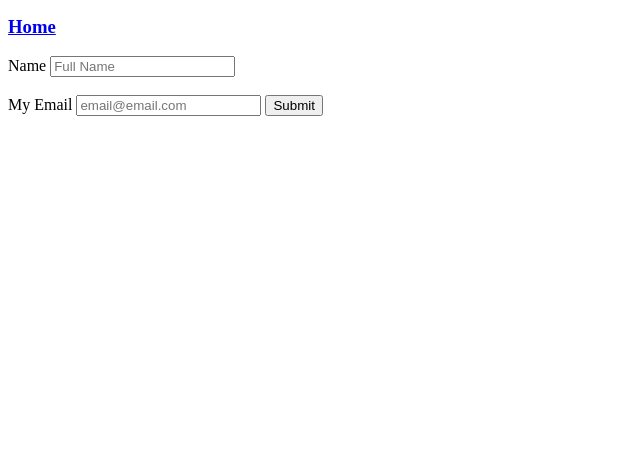
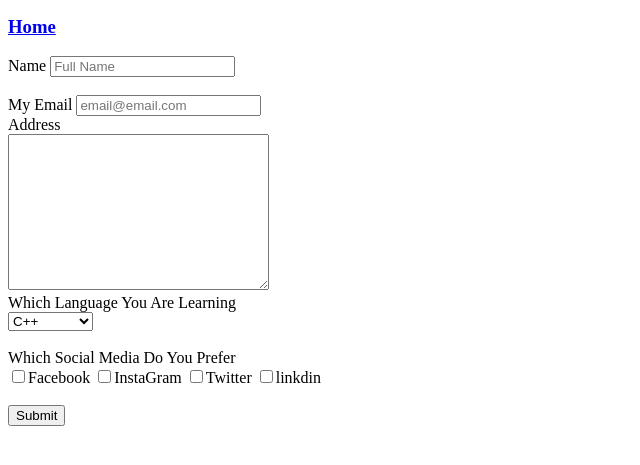
Before and after one commit to Rishav-Agawal/myRepo, a plain HTML site: page HC/MERN/html/03/contact/contact.html in a window 1280 px wide. Shown: the part 105-570 px from the top of the page, without its empty margins (0-640 px from the left). Drawn offline with Linux system fonts and the light colour scheme.

Commit message:
some modification in contact form

```diff
--- a/HC/MERN/html/03/contact/contact.html
+++ b/HC/MERN/html/03/contact/contact.html
@@ -15,12 +15,34 @@
       <form action="" method="post">
         <label for="fullname">Name</label>
         <input type="text" name="fullname" placeholder="Full Name" />
+        <br />
+        <br />
+        <label for="email">My Email</label>
+        <input type="email" name="email" placeholder="email@email.com" />
+        <br />
+        <label for="address">Address</label>
+        <br />
+        <textarea name="details" id="" cols="30" rows="10"></textarea>
+        <br />
+        <label for="languageUsed">Which Language You Are Learning</label>
+        <br />
+        <select name="Language" id="">
+          <option value="cpp">C++</option>
+          <option value="java">Java</option>
+          <option value="js">JavaScript</option>
+        </select>
+        <br />
+        <br>
+        <label for="socialmedia">Which Social Media Do You Prefer</label>
+        <br>
+        <input type="checkbox" name="Facebook" id="">Facebook
+        <input type="checkbox" name="Insta" id="">InstaGram
+        <input type="checkbox" name="Twitter" id="">Twitter
+        <input type="checkbox" name="linkdin" id="">linkdin
         <br>
         <br>
-        <label for="email">My Email</label>
-        <input type="email" name="email" placeholder="email@email.com" />
-    <button type="submit">Submit</button>
-    </form>
+        <button type="submit">Submit</button>
+      </form>
     </div>
   </body>
 </html>
```
